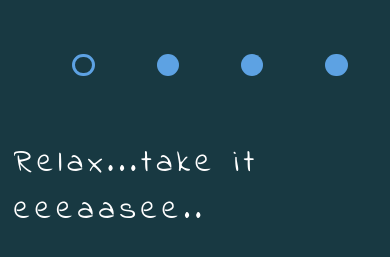
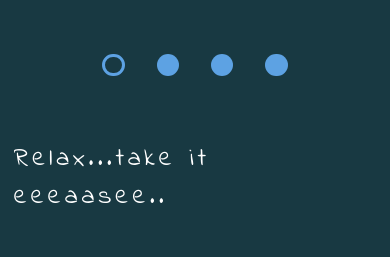
Before and after one commit to psycho0sis/cssMemSlider, a plain HTML site: page cssMemSlider/index.html in a window 390 px wide. Shown: the part 431-688 px from the top of the page. Drawn offline with Linux system fonts and the light colour scheme.

Commit message:
feat: change img and  style.css (Sun, Oct 17, 2021 13:22:59)

```diff
--- a/cssMemSlider/index.html
+++ b/cssMemSlider/index.html
@@ -36,7 +36,7 @@
             <div class="slider-text-wrapper">
                 <p class="slide-text" id="sl1">Relax...take it eeeaasee..</p>
                 <p class="slide-text" id="sl2">Количество домашек в RS</p>
-                <p class="slide-text" id="sl3">Получил 100% за тест)</p>
+                <p class="slide-text" id="sl3">В смысле прошел в Short Track?</p>
                 <p class="slide-text" id="sl4">Успел до дедлайна..)</p>
             </div>
 
--- a/cssMemSlider/style.css
+++ b/cssMemSlider/style.css
@@ -94,7 +94,6 @@ input {
     border-radius: 50%;
     cursor: pointer;
     transition: .5s;
-    margin-left: 30px;
 }
 .btn:hover {
     padding: 5px;
@@ -189,6 +188,9 @@ input {
     .wrapper {
         width: 93vw;
     }
+    .slide-text {
+        font-size: 0.8rem;
+    }
 }
 @media (max-width: 50rem){
     .slider-text-wrapper {
```
Also changed, not shown: 1 other file.
